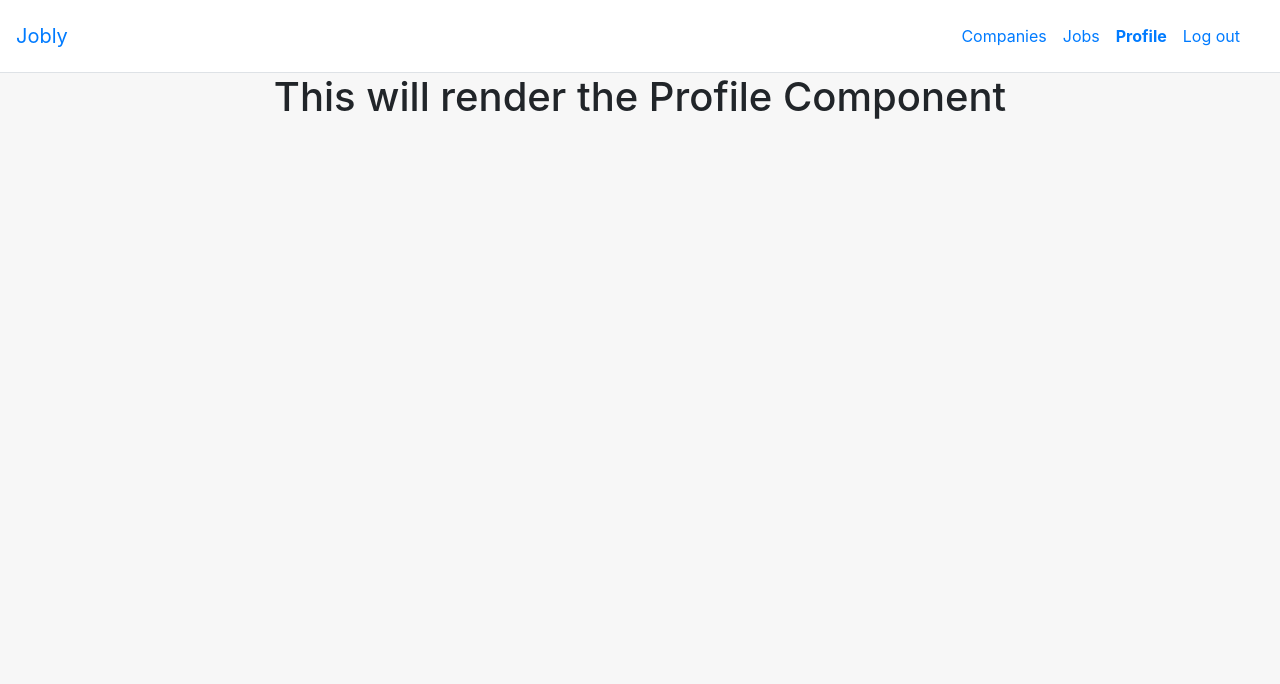
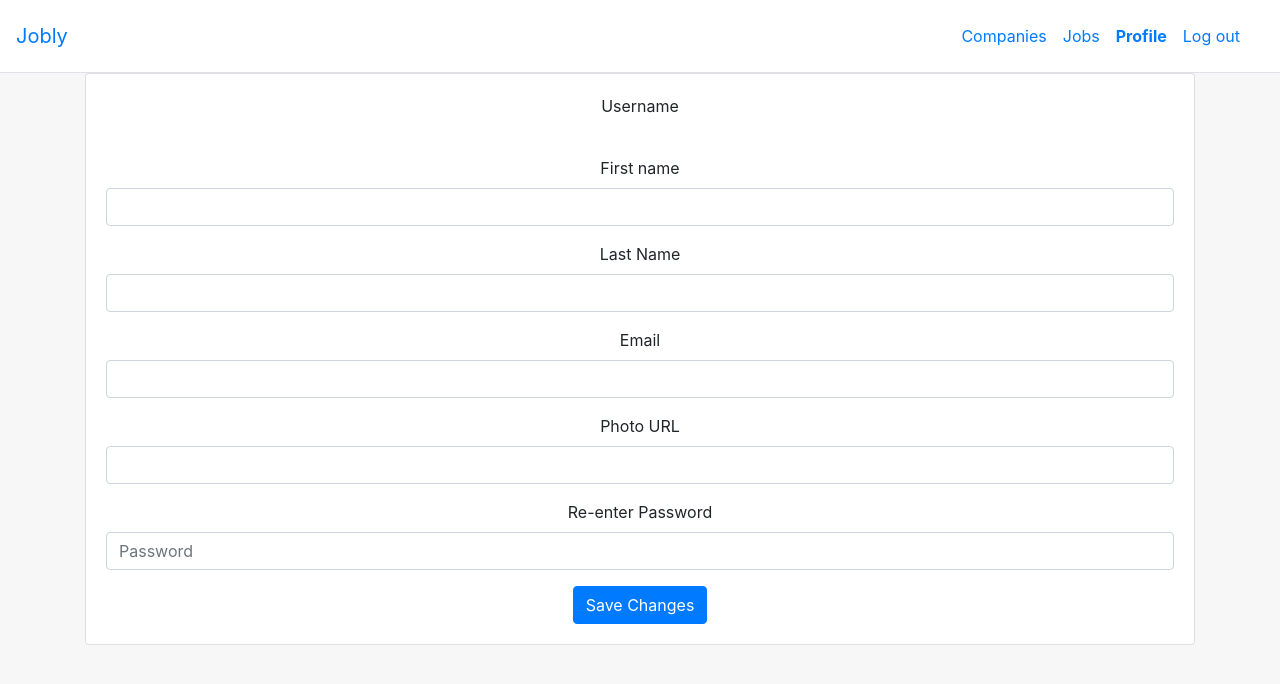
Before and after one commit to jenniferenck/full-stack-jobly, a React (Create React App) app in the folder jobly/: page /profile in a window 1280 px wide. Shown: the top 684 px of the page. Built offline with nearby package versions, Linux system fonts and the light colour scheme; sample sign-in values are in the browser's storage; the HTML template or start-up script is replaced by a standard one.

Commit message:
changes up to profile

```diff
--- a/jobly/src/App.js
+++ b/jobly/src/App.js
@@ -13,9 +13,15 @@ class App extends Component {
     this.state = {
       applied: false,
       isLoggedIn: !!localStorage.getItem('token'),
-      error: false
+      error: false,
+      currentUser: {
+        username: '',
+        first_name: '',
+        last_name: '',
+        photo_url: '',
+        email: ''
+      }
     };
-
     this.handleLogin = this.handleLogin.bind(this);
     this.handleSignUp = this.handleSignUp.bind(this);
   }
@@ -24,8 +30,12 @@ class App extends Component {
     try {
       await JoblyApi.signUp(username, password, first_name, last_name, email);
 
-      this.setState({ isLoggedIn: true }, () =>
-        this.props.history.replace('/jobs')
+      this.setState(
+        {
+          isLoggedIn: true,
+          currentUser: { username, first_name, last_name, email, photo_url: '' }
+        },
+        () => this.props.history.replace('/jobs')
       );
     } catch (error) {
       this.setState({
@@ -37,8 +47,9 @@ class App extends Component {
   async handleLogin(username, password) {
     try {
       await JoblyApi.login(username, password);
+      const currentUser = await JoblyApi.getUser(username);
 
-      this.setState({ isLoggedIn: true }, () =>
+      this.setState({ isLoggedIn: true, currentUser: currentUser }, () =>
         this.props.history.replace('/jobs')
       );
     } catch (error) {
@@ -57,6 +68,7 @@ class App extends Component {
             isLoggedIn={this.state.isLoggedIn}
             handleLogin={this.handleLogin}
             handleSignUp={this.handleSignUp}
+            currentUser={this.state.currentUser}
           />
         </div>
       </div>
--- a/jobly/src/JoblyApi.js
+++ b/jobly/src/JoblyApi.js
@@ -5,7 +5,7 @@ class JoblyApi {
     const token = localStorage.getItem('token');
     paramsOrData._token = token;
 
-    console.debug('API Call:', endpoint, paramsOrData, verb);
+    console.log('API Call:', endpoint, paramsOrData, verb);
 
     try {
       return (await axios({
@@ -63,6 +63,28 @@ class JoblyApi {
     let res = await this.request(`companies/${handle}`);
     return res.company.jobs;
   }
+
+  // get user info
+  static async getUser(username) {
+    let res = await this.request(`users/${username}`);
+    return res.user;
+  }
+
+  static async updateUser(
+    username,
+    password,
+    first_name,
+    last_name,
+    email,
+    photo_url
+  ) {
+    let res = await this.request(
+      `users/${username}`,
+      { username, password, first_name, last_name, email, photo_url },
+      'patch'
+    );
+    return res.user;
+  }
 }
 
 export default JoblyApi;
--- /dev/null
+++ b/jobly/src/ProfileForm.js
@@ -0,0 +1,142 @@
+import React, { Component } from 'react';
+import JoblyApi from './JoblyApi';
+
+class ProfileForm extends Component {
+  constructor(props) {
+    super(props);
+    this.state = {
+      password: '',
+      first_name: this.props.first_name,
+      last_name: this.props.last_name,
+      email: this.props.email,
+      photo_url: '',
+      hasUpdated: false
+    };
+    this.handleProfileUpdate = this.handleProfileUpdate.bind(this);
+    this.handleChange = this.handleChange.bind(this);
+  }
+
+  handleChange(evt) {
+    this.setState({
+      [evt.target.name]: evt.target.value
+    });
+  }
+
+  async handleProfileUpdate(evt) {
+    evt.preventDefault();
+    const {
+      username,
+      password,
+      first_name,
+      last_name,
+      email,
+      photo_url
+    } = this.state;
+    try {
+      const user = await JoblyApi.updateUser(
+        username,
+        password,
+        first_name,
+        last_name,
+        email,
+        photo_url
+      );
+      console.log(user);
+      this.setState({ hasUpdated: true });
+    } catch (error) {
+      this.setState({
+        error: true
+      });
+    }
+  }
+  render() {
+    // console.log('curr user in prof', this.props.currentUser);
+    return (
+      <div className="card">
+        <div className="card-body p-1.25">
+          <form onSubmit={this.handleProfileUpdate}>
+            <div className="form-group">
+              <label htmlFor="exampleInputEmail1">Username</label>
+              <p className="form-control-plaintext">
+                {this.props.currentUser.username}
+              </p>
+            </div>
+            <div className="form-group">
+              <label htmlFor="examplefirst_name">First name</label>
+              <input
+                onChange={this.handleChange}
+                name="first_name"
+                value={this.state.first_name}
+                type="first_name"
+                className="form-control"
+                id="exampleInputfirst_name1"
+                placeholder={this.props.currentUser.first_name}
+              />
+            </div>
+            <div className="form-group">
+              <label htmlFor="examplelast_name">Last Name</label>
+              <input
+                onChange={this.handleChange}
+                name="last_name"
+                value={this.state.last_name}
+                type="last_name"
+                className="form-control"
+                id="exampleInputlast_name1"
+                placeholder={this.props.currentUser.last_name}
+              />
+            </div>
+            <div className="form-group">
+              <label htmlFor="exampleemail">Email</label>
+              <input
+                onChange={this.handleChange}
+                name="email"
+                value={this.state.email}
+                type="email"
+                className="form-control"
+                id="exampleInputemail1"
+                placeholder={this.props.currentUser.email}
+              />
+            </div>
+            <div className="form-group">
+              <label htmlFor="exampleemail">Photo URL</label>
+              <input
+                onChange={this.handleChange}
+                name="photo_url"
+                value={this.state.photo_url}
+                type="text"
+                className="form-control"
+                id="photo_url"
+                placeholder={this.props.currentUser.photo_url}
+              />
+            </div>
+            <div className="form-group">
+              <label htmlFor="exampleInputPassword1">Re-enter Password</label>
+              <input
+                onChange={this.handleChange}
+                name="password"
+                value={this.state.password}
+                type="password"
+                className="form-control"
+                id="exampleInputPassword1"
+                placeholder="Password"
+              />
+            </div>
+
+            <button type="submit" className="btn btn-primary">
+              Save Changes
+            </button>
+            {this.state.hasUpdated ? (
+              <div className="alert alert-succes">
+                {this.props.currentUser.username} has successfully updated!
+              </div>
+            ) : (
+              ''
+            )}
+          </form>
+        </div>
+      </div>
+    );
+  }
+}
+
+export default ProfileForm;
--- a/jobly/src/Routes.js
+++ b/jobly/src/Routes.js
@@ -5,6 +5,7 @@ import Companies from './Companies';
 import Company from './Company';
 import HomePage from './HomePage';
 import LoginForm from './loginForm';
+import ProfileForm from './ProfileForm';
 
 class ProtectedRoute extends Component {
   render() {
@@ -47,6 +48,14 @@ class Routes extends Component {
             render={props => <Company {...props} />}
             isLoggedIn={this.props.isLoggedIn}
           />
+          <ProtectedRoute
+            exact
+            path="/profile"
+            render={props => (
+              <ProfileForm {...props} currentUser={this.props.currentUser} />
+            )}
+            isLoggedIn={this.props.isLoggedIn}
+          />
 
           <ProtectedRoute
             exact
```
Also changed, not shown: 1 other file (tests, documents, lock files or other folders).
